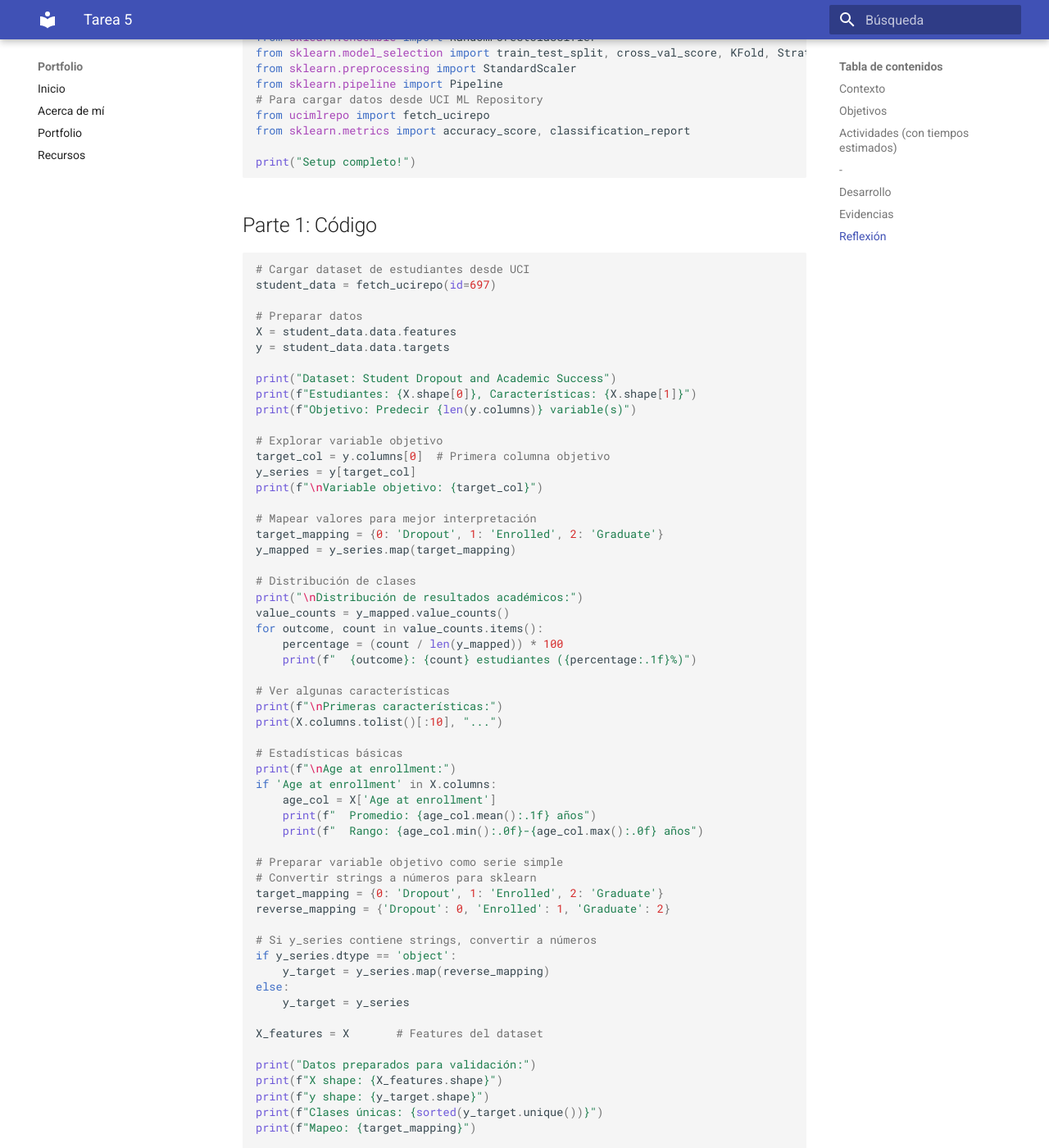
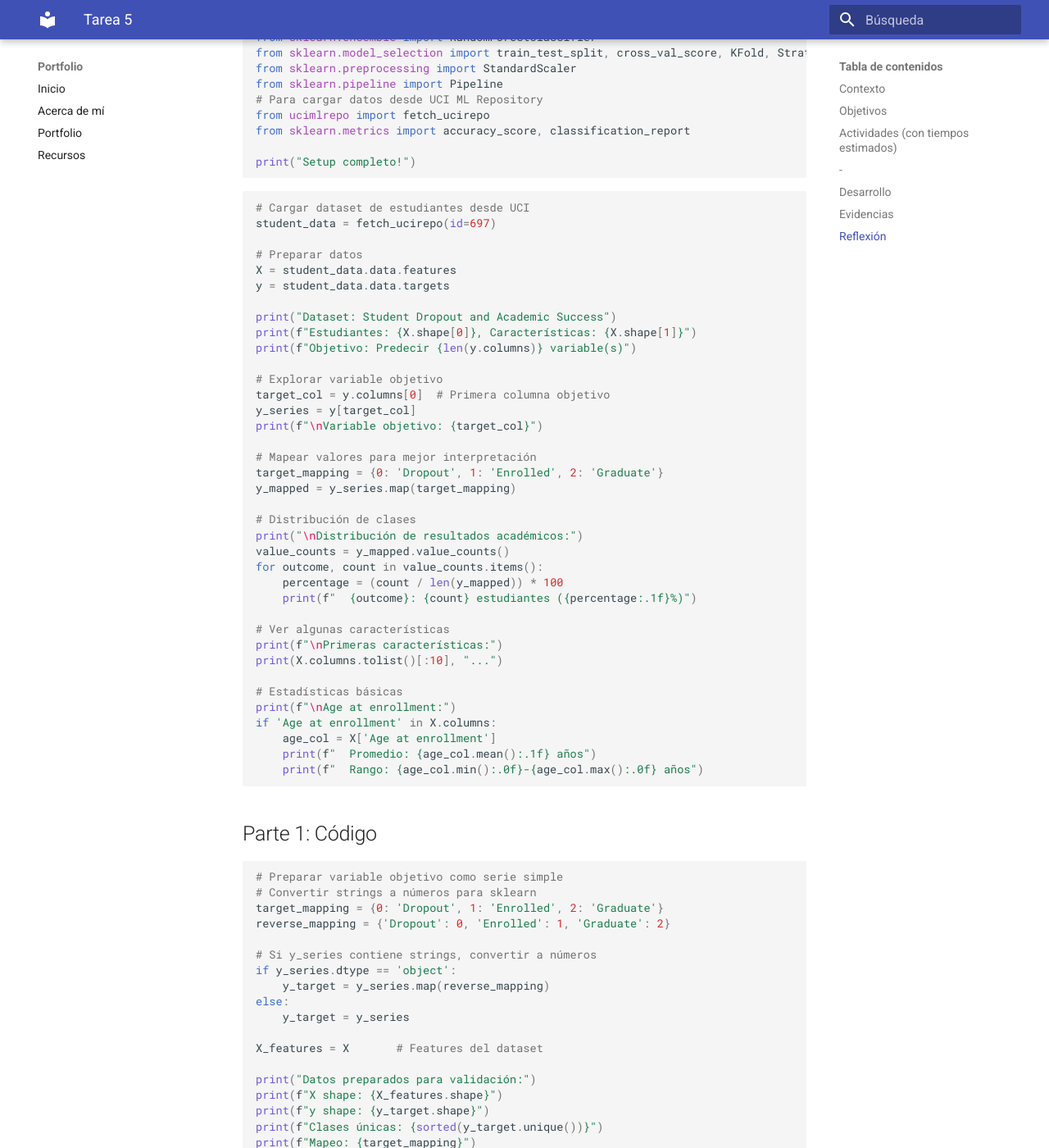
Before and after one commit to Sotogonzalo/IA-portfolio, an MkDocs documentation site: the page built from docs/portfolio/05-tarea-5.md, in a window 1280 px wide and 1400 px high, scrolled down 1238 px. Shown: the whole window at 82% size. Built offline with MkDocs 1.6.1 and Material for MkDocs 9.7.7, drawn with Linux system fonts in a browser that asks for light colours.

Commit message:
mejoras..

````diff
--- a/docs/portfolio/05-tarea-5.md
+++ b/docs/portfolio/05-tarea-5.md
@@ -97,6 +95,11 @@ if 'Age at enrollment' in X.columns:
     print(f"  Promedio: {age_col.mean():.1f} años")
     print(f"  Rango: {age_col.min():.0f}-{age_col.max():.0f} años")
 
+```
+
+## Parte 1: Código
+
+```python
 # Preparar variable objetivo como serie simple
 # Convertir strings a números para sklearn
 target_mapping = {0: 'Dropout', 1: 'Enrolled', 2: 'Graduate'}
@@ -115,6 +118,11 @@ print(f"X shape: {X_features.shape}")
 print(f"y shape: {y_target.shape}")
 print(f"Clases únicas: {sorted(y_target.unique())}")
 print(f"Mapeo: {target_mapping}")
+```
+
+## Parte 2: Código
+
+```python
 
 # === VALIDACIÓN CRUZADA PARA ESTABILIDAD ===
 
````
Also changed, not shown: other parts of docs/portfolio/05-tarea-5.md (+0 -2 lines).
